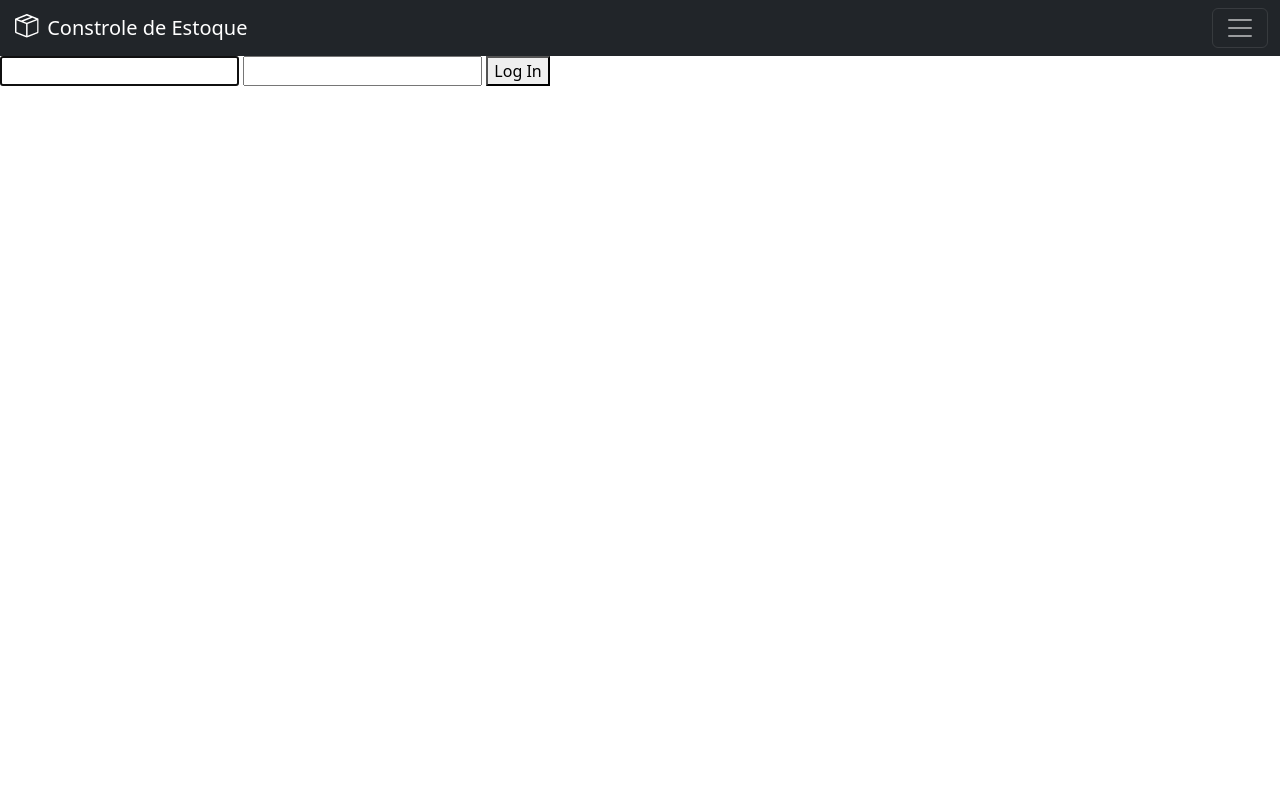
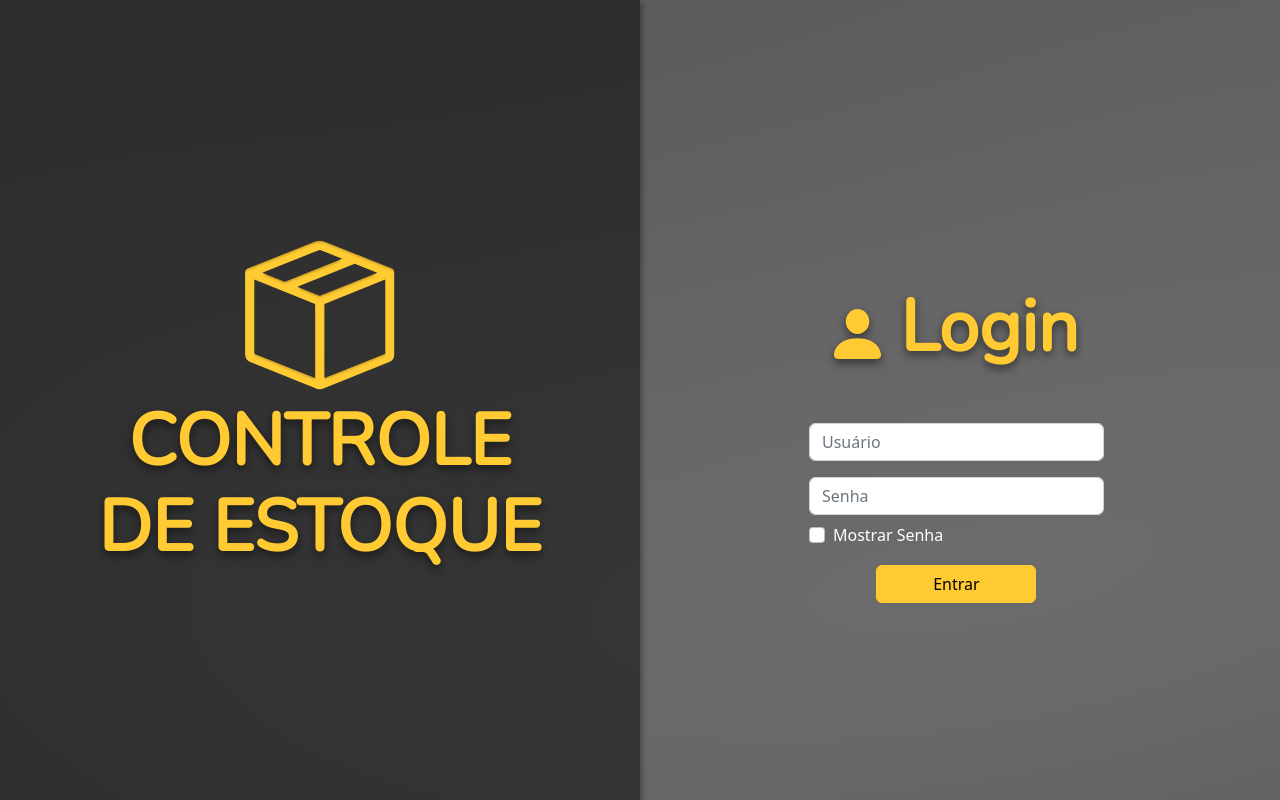
Before and after one commit to YanEDavid/StockControl, a Django app: page /usuario/login/ in a window 1280 px wide. Run offline with Django 4.2, Linux system fonts and the light colour scheme; some libraries are stand-ins or nearby versions.

Commit message:
Atualizando login e footer base

```diff
--- a/base/templates/footer.html
+++ b/base/templates/footer.html
@@ -1,9 +1,5 @@
 {% load static %}
-</body>
 
-<div class="container">
-
-  <div class="fixed-bottom">
 <footer class="d-flex flex-wrap justify-content-between align-items-center py-3 my-4 border-top">
     <div class="col-md-4 d-flex align-items-center">
       <a href="/" class="mb-3 me-2 mb-md-0 text-muted text-decoration-none lh-1">
--- a/users/templates/registration/login.html
+++ b/users/templates/registration/login.html
@@ -1,6 +1,83 @@
-{% include "base.html" %}
-<form method="POST">
-{% csrf_token %}
-{{form.username}}
-{{form.password}}
-<button type="submit">Log In</button>
+{% load static %}
+<!doctype html>
+<html lang="en">
+  <head>
+    <meta charset="utf-8">
+    <meta name="viewport" content="width=device-width, initial-scale=1">
+    <title>Controle de Estoque</title>
+    <link rel="icon" type="image/x-icon" href="{% static 'svgs/box.svg' %}">
+    <link rel="stylesheet" href="https://stackpath.bootstrapcdn.com/bootstrap/5.0.0-alpha1/css/bootstrap.min.css">
+    <link href="https://cdn.jsdelivr.net/npm/bootstrap@5.2.3/dist/css/bootstrap.min.css" rel="stylesheet" integrity="sha384-rbsA2VBKQhggwzxH7pPCaAqO46MgnOM80zW1RWuH61DGLwZJEdK2Kadq2F9CUG65" crossorigin="anonymous">
+    <script src="https://cdn.jsdelivr.net/npm/bootstrap@5.2.3/dist/js/bootstrap.bundle.min.js" integrity="sha384-kenU1KFdBIe4zVF0s0G1M5b4hcpxyD9F7jL+jjXkk+Q2h455rYXK/7HAuoJl+0I4" crossorigin="anonymous"></script>
+
+    <link href='https://fonts.googleapis.com/css?family=Nunito' rel='stylesheet'>
+    <link rel="stylesheet" type="text/css" href="{% static 'css/login.css' %}">
+
+  </head>
+
+  <body>
+
+<div class="text-center">
+  <div class="row">
+    <div class="col" align="center">
+
+    <div class="box-logo">
+
+        <div class="title-logo">
+          <img src="{% static 'svgs/box-yellow.svg' %}" alt="Logo" width="150vw" height="150vh">
+            <h1 class="title">CONTROLE<br>DE ESTOQUE</h1>
+        </div>
+
+    </div>
+
+    </div>
+    <div class="col" align="center">
+      <div class="box-login">
+
+        <h1 class="title-login">
+        <img src="{% static 'svgs/user.svg' %}" alt="Logo" width="47px" height="50px">
+        Login
+        </h1>
+
+        <form class="row g-3 needs-validation" novalidate method="POST">
+        {% csrf_token %}
+        <div class="col-md-12">
+
+          <input type="text" name="username" required id="id_username" placeholder='Usuário' class="form-control">
+
+        </div>
+        <div class="col-md-12">
+          <input type="password" name="password" autocomplete="current-password" required id="id_password" placeholder='Senha' class="form-control">
+          <input type="hidden" name="next">
+
+        <div class="form-check">
+          <input class="form-check-input" type="checkbox" onclick="showPwd()">Mostrar Senha
+        </div>
+
+        </div>
+
+        <div class="col-12">
+                <button type="submit" id="submit" class="btn btn-light">Entrar</button>
+        </div>
+      </form>
+
+      </div>
+
+
+    </div>
+  </div>
+</div>
+
+<script type="text/javascript">
+  function showPwd() {
+  var x = document.getElementById("password");
+  if (x.type === "password") {
+    x.type = "text";
+  } else {
+    x.type = "password";
+  }
+}
+</script>
+</body>
+</div>
+</html>
--- a/users/views.py
+++ b/users/views.py
@@ -5,8 +5,6 @@ from django.views.generic import ListView
 from django.db.models import Q
 from django.contrib.auth.models import User
 from django.shortcuts import redirect
-
-
 
 
 def registerPage(request):
@@ -24,8 +22,7 @@ def registerPage(request):
         form = CreateUserForm()
 
     context = {'form': form}
-    return render(request, 'cadastro.html', context)
-
+    return render(request, 'registration/cadastro.html', context)
 
 class ListaUsuario(ListView):
     model = User
```
Also changed, not shown: users/templates/login.html (deleted, +0 -81 lines).
